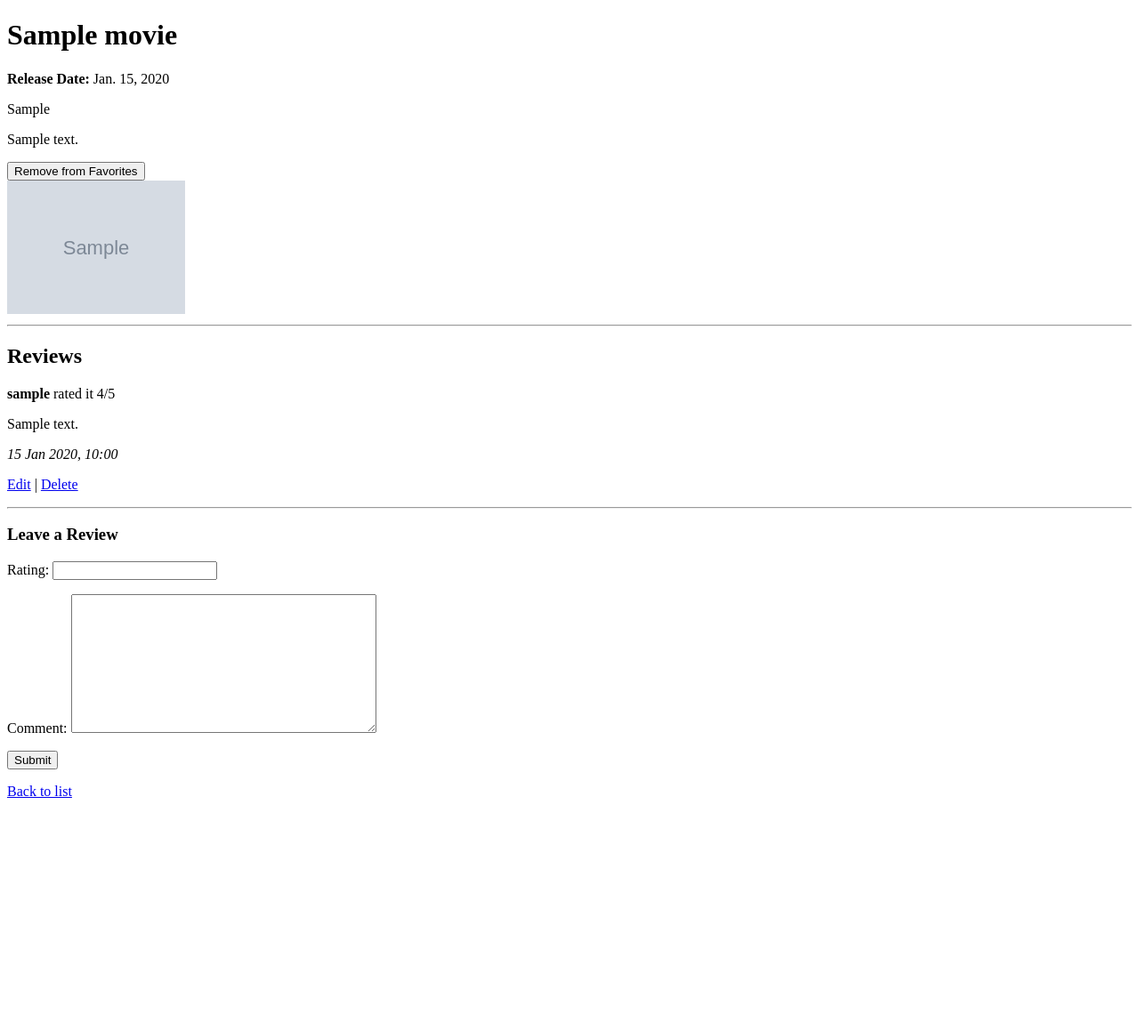
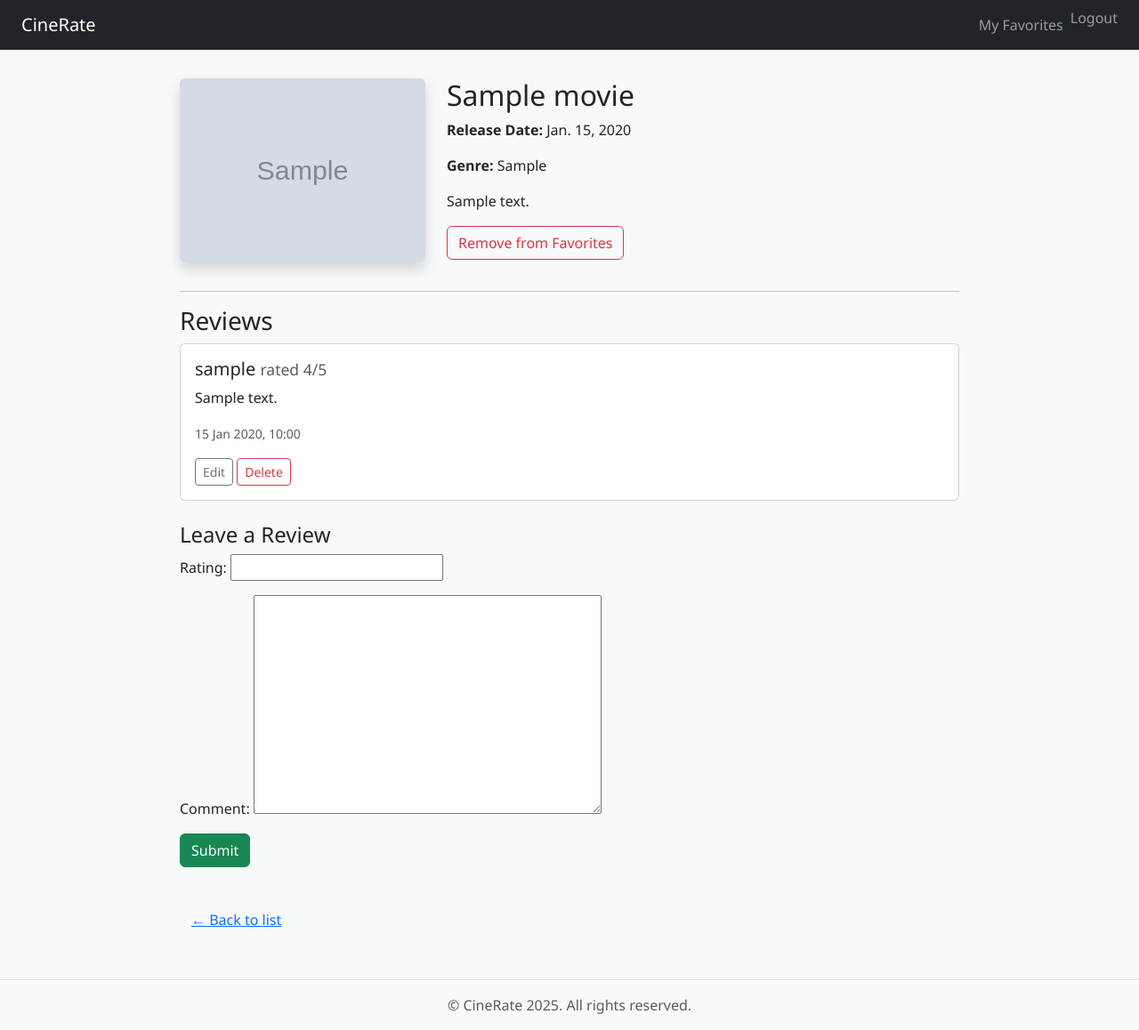
Before and after one commit to selocan0/wad2-cinerate, a Django app: page /movies/1/ in a window 1280 px wide. Shown: the whole page at 89% size. Before the commit the page ends 897 px from the top, so only its background shows below. Run offline with Django 3.2, Linux system fonts and the light colour scheme; a user stored in the database is signed in; tables that the repository leaves empty hold one stand-in row (values such as "Sample post"); grey boxes marked "Sample" are stand-in pictures.

Commit message:
Fix favorites display on profile page and improve movie detail styling

```diff
--- a/core/models.py
+++ b/core/models.py
@@ -1,5 +1,11 @@
+from django.contrib.auth.models import User
 from django.db import models
-from django.contrib.auth.models import User
+
+class Profile(models.Model):
+    user = models.OneToOneField(User, on_delete=models.CASCADE)
+    favorites = models.ManyToManyField("Movie", blank=True, related_name='favorited_by')
+
+
 
 class Movie(models.Model):
     title = models.CharField(max_length=100)
--- /dev/null
+++ b/static/css/style.css
@@ -0,0 +1,23 @@
+body {
+    background-color: #f8f9fa;
+    font-family: 'Segoe UI', sans-serif;
+}
+
+.navbar {
+    margin-bottom: 2rem;
+}
+
+.container {
+    max-width: 900px;
+    margin: auto;
+}
+
+.card {
+    margin-bottom: 1rem;
+}
+
+footer {
+    margin-top: 2rem;
+    text-align: center;
+    color: #888;
+}
--- a/templates/base.html
+++ b/templates/base.html
@@ -5,6 +5,9 @@
     <meta charset="UTF-8">
     <title>{% block title %}CineRate{% endblock %}</title>
     <link href="https://cdn.jsdelivr.net/npm/bootstrap@5.3.0/dist/css/bootstrap.min.css" rel="stylesheet">
+    <link rel="stylesheet" href="{% static 'css/style.css' %}">
+    <meta name="viewport" content="width=device-width, initial-scale=1">
+
 </head>
 <body>
     <nav class="navbar navbar-expand-lg navbar-dark bg-dark px-4">
@@ -39,5 +42,10 @@
     </div>
 
     <script src="https://cdn.jsdelivr.net/npm/bootstrap@5.3.0/dist/js/bootstrap.bundle.min.js"></script>
+    <footer class="text-center text-muted py-3 border-top mt-5">
+      &copy; CineRate {% now "Y" %}. All rights reserved.
+    </footer>
+
+
 </body>
 </html>
--- a/templates/movie_detail.html
+++ b/templates/movie_detail.html
@@ -1,69 +1,70 @@
-{% load static %}
-<!DOCTYPE html>
-<html>
-<head>
-    <title>{{ movie.title }}</title>
-</head>
-<body>
-    <h1>{{ movie.title }}</h1>
+{% extends "base.html" %}
+{% block title %}{{ movie.title }}{% endblock %}
+
+{% block content %}
+<div class="row">
+  <div class="col-md-4 mb-3">
+    {% if movie.poster %}
+      <img src="{{ movie.poster.url }}" alt="{{ movie.title }} poster" class="img-fluid rounded shadow">
+    {% else %}
+      <p class="text-muted">No poster available.</p>
+    {% endif %}
+  </div>
+
+  <div class="col-md-8">
+    <h2>{{ movie.title }}</h2>
     <p><strong>Release Date:</strong> {{ movie.release_date }}</p>
-    <p>{{ movie.genre }}</p>
+    <p><strong>Genre:</strong> {{ movie.genre }}</p>
     <p>{{ movie.description }}</p>
 
     {% if user.is_authenticated %}
-  <form method="post" action="{% url 'toggle_favorite' movie.id %}">
+      <form method="post" action="{% url 'toggle_favorite' movie.id %}" class="my-3">
         {% csrf_token %}
-    <button type="submit">
-        {% if is_favorited %}
-        Remove from Favorites
-      {% else %}
-        Add to Favorites
-      {% endif %}
+        <button type="submit" class="btn {% if is_favorited %}btn-outline-danger{% else %}btn-outline-primary{% endif %}">
+          {% if is_favorited %}Remove from Favorites{% else %}Add to Favorites{% endif %}
         </button>
       </form>
     {% else %}
       <p><a href="{% url 'login' %}?next={{ request.path }}">Login</a> to favorite this movie.</p>
     {% endif %}
-
-
-    {% if movie.poster %}
-        <img src="{{ movie.poster.url }}" alt="{{ movie.title }} poster" width="200">
-    {% endif %}
+  </div>
+</div>
 
 <hr>
-    <h2>Reviews</h2>
+
+<h3>Reviews</h3>
 
 {% for review in reviews %}
-    <div>
-      <p><strong>{{ review.user.username }}</strong> rated it {{ review.rating }}/5</p>
-      <p>{{ review.comment }}</p>
-      <p><em>{{ review.timestamp|date:"d M Y, H:i" }}</em></p>
+  <div class="card mb-3">
+    <div class="card-body">
+      <h5 class="card-title">{{ review.user.username }}
+        <small class="text-muted">rated {{ review.rating }}/5</small>
+      </h5>
+      <p class="card-text">{{ review.comment }}</p>
+      <p class="card-text"><small class="text-muted">{{ review.timestamp|date:"d M Y, H:i" }}</small></p>
 
       {% if review.user == user %}
-        <p>
-          <a href="{% url 'edit_review' review.pk %}">Edit</a> |
-          <a href="{% url 'delete_review' review.pk %}">Delete</a>
-        </p>
+        <a href="{% url 'edit_review' review.pk %}" class="btn btn-sm btn-outline-secondary">Edit</a>
+        <a href="{% url 'delete_review' review.pk %}" class="btn btn-sm btn-outline-danger">Delete</a>
       {% endif %}
-
-      <hr>
     </div>
-
+  </div>
 {% empty %}
   <p>No reviews yet. Be the first to review!</p>
 {% endfor %}
 
 {% if user.is_authenticated %}
-      <h3>Leave a Review</h3>
-      <form method="post">
+  <h4 class="mt-4">Leave a Review</h4>
+  <form method="post" class="mb-4">
     {% csrf_token %}
+    <div class="mb-3">
       {{ form.as_p }}
-        <button type="submit">Submit</button>
+    </div>
+    <button type="submit" class="btn btn-success">Submit</button>
   </form>
 {% else %}
   <p><a href="{% url 'login' %}">Log in</a> to leave a review.</p>
 {% endif %}
 
-    <p><a href="{% url 'movie_list' %}">Back to list</a></p>
-</body>
-</html>
+<a href="{% url 'movie_list' %}" class="btn btn-link mt-3">← Back to list</a>
+{% endblock %}
```
Also changed, not shown: templates/movie_list.html (+19 -9 lines), templates/profile.html (+32 -22 lines), 1 other file. Lines whose indentation alone changed are shown as unchanged.
